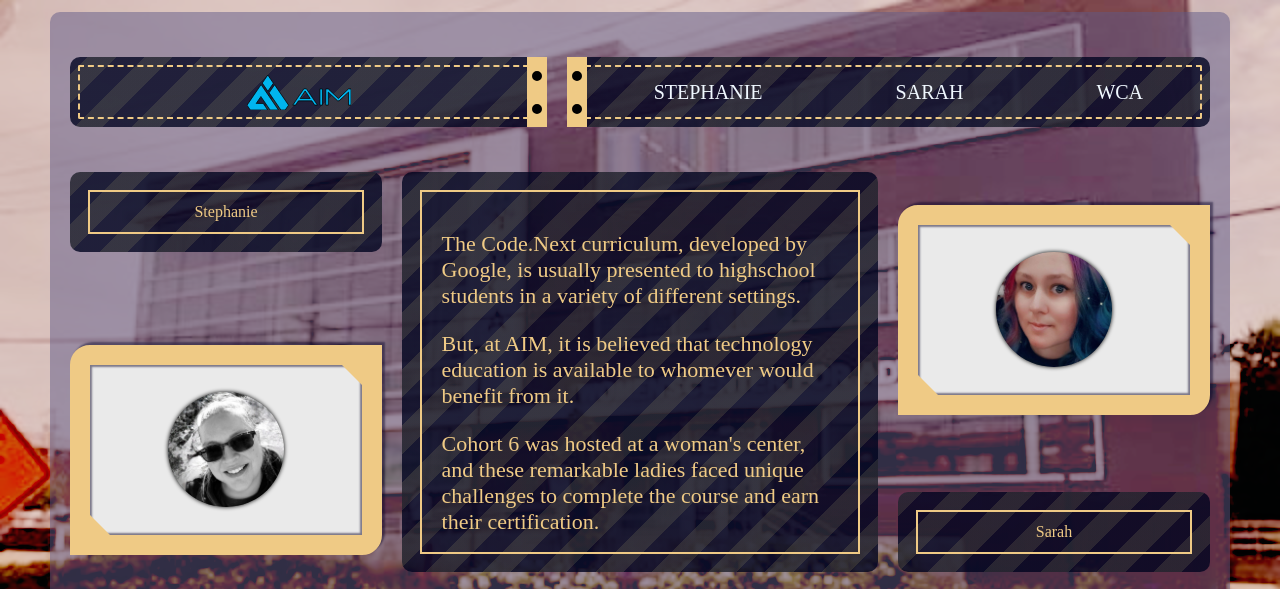
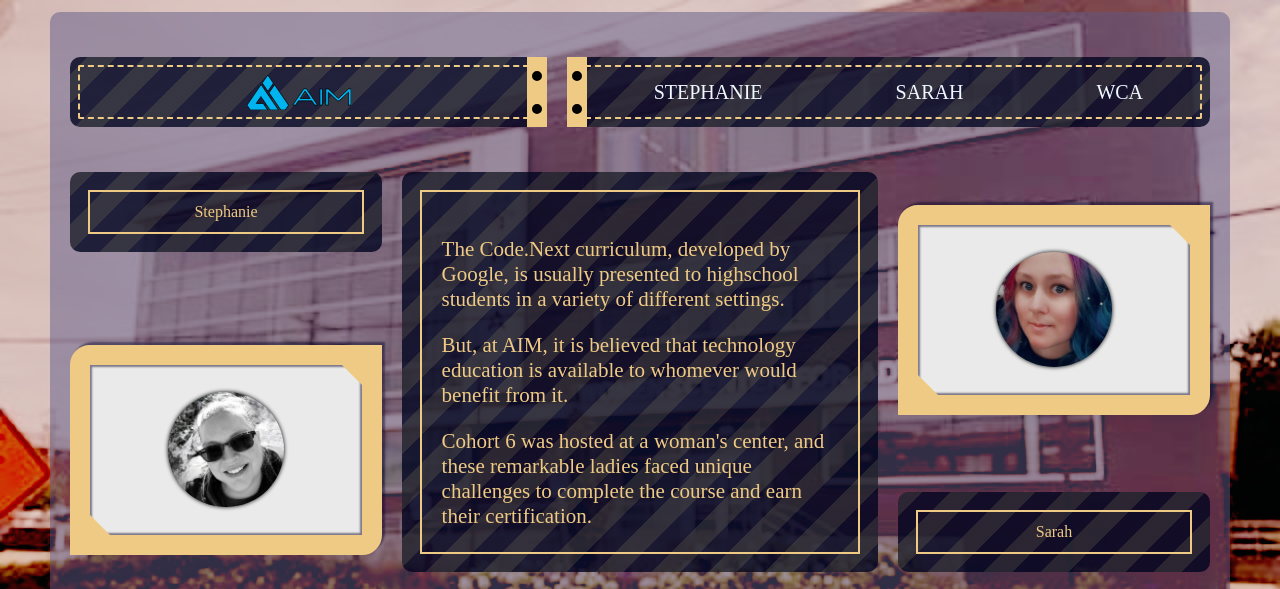
Before and after one commit to Sunflair0/cohort6, a plain HTML site: page index.html in a window 1280 px wide. Shown: the top 589 px of the page. Drawn offline with Linux system fonts and the light colour scheme.

Commit message:
font change

```diff
--- a/main.css
+++ b/main.css
@@ -50,7 +50,7 @@
 
 p {
 	margin: 1em 0 0;
-	font-size: clamp(14px, 2vw, 22px);
+	font-size: clamp(14px, 2vw, 21px);
 }
 
 span.name {
```
